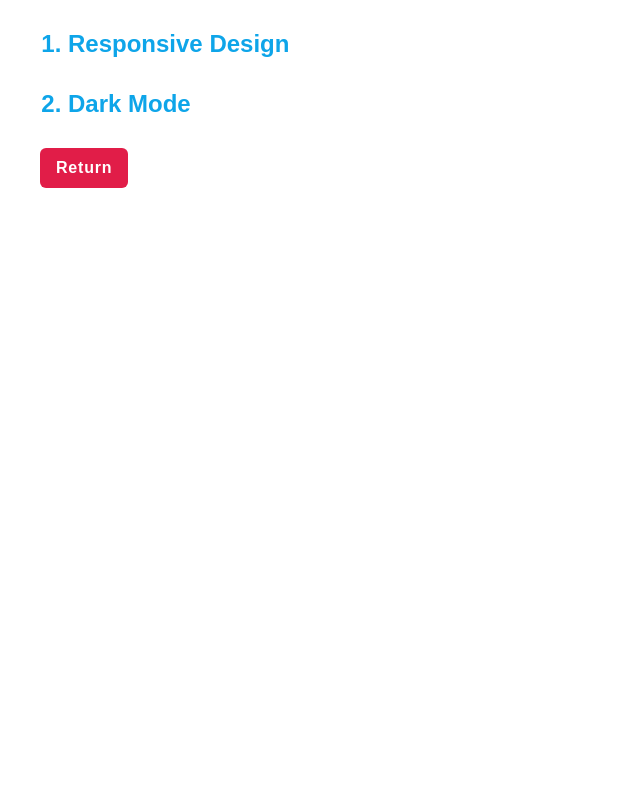
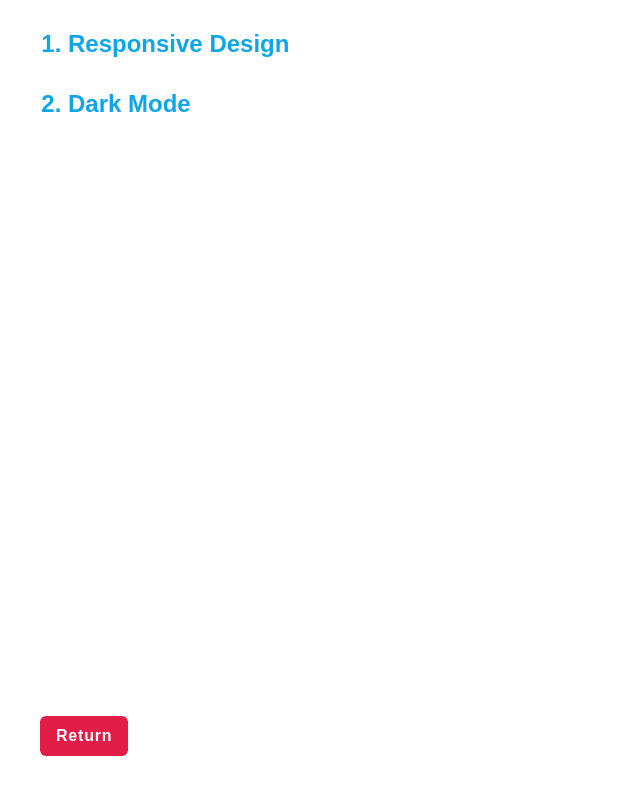
Before and after one commit to Liore-S/frontend-next, a Next.js app: page /todo in a window 1280 px wide. Shown: the top 794 px of the page, without its empty margins (0-640 px from the left). Built offline with nearby package versions, Linux system fonts and the light colour scheme.

Commit message:
edit return button

```diff
--- a/pages/todo.js
+++ b/pages/todo.js
@@ -7,7 +7,7 @@ export default function Todo() {
                 <li className="h1-blue my-7 w-fill">Responsive Design</li>
                 <li className="h1-blue my-7 w-fill">Dark Mode</li>
             </ul>
-            <Link href={"/"}><button className="px-4 py-2 rounded-md bg-rose-600 text-white font-bold tracking-wider">
+            <Link href={"/"}><button className="absolute bottom-11 px-4 py-2 rounded-md bg-rose-600 text-white font-bold tracking-wider">
                 Return</button></Link>
         </div>
     )
```
